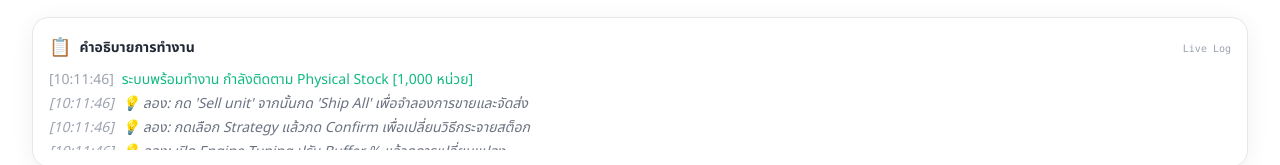
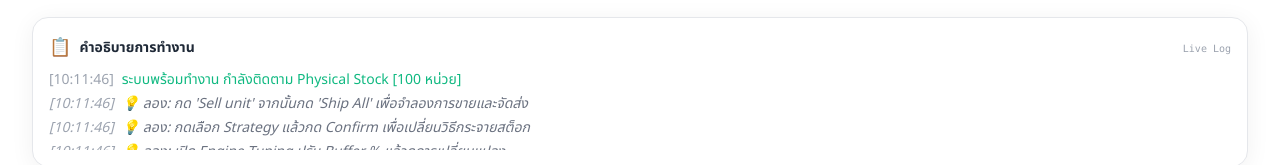
Before and after one commit to Tornth/stockrebalancing_simulation, a Vue app: page / in a window 1280 px wide. Shown: the part 157-322 px from the top of the page. Built offline with nearby package versions, Linux system fonts and the light colour scheme.

Commit message:
Update physical stock log message from 1000 to 100

```diff
--- a/src/App.vue
+++ b/src/App.vue
@@ -908,7 +908,7 @@ export default {
     this.addLog("💡 ลอง: เปิด Engine Tuning ปรับ Buffer % แล้วดูการเปลี่ยนแปลง", 'hint');
     this.addLog("💡 ลอง: กดเลือก Strategy แล้วกด Confirm เพื่อเปลี่ยนวิธีกระจายสต็อก", 'hint');
     this.addLog("💡 ลอง: กด 'Sell unit' จากนั้นกด 'Ship All' เพื่อจำลองการขายและจัดส่ง", 'hint');
-    this.addLog("ระบบพร้อมทำงาน กำลังติดตาม Physical Stock [1,000 หน่วย]", 'success');
+    this.addLog("ระบบพร้อมทำงาน กำลังติดตาม Physical Stock [100 หน่วย]", 'success');
   }
 };
 </script>
```
